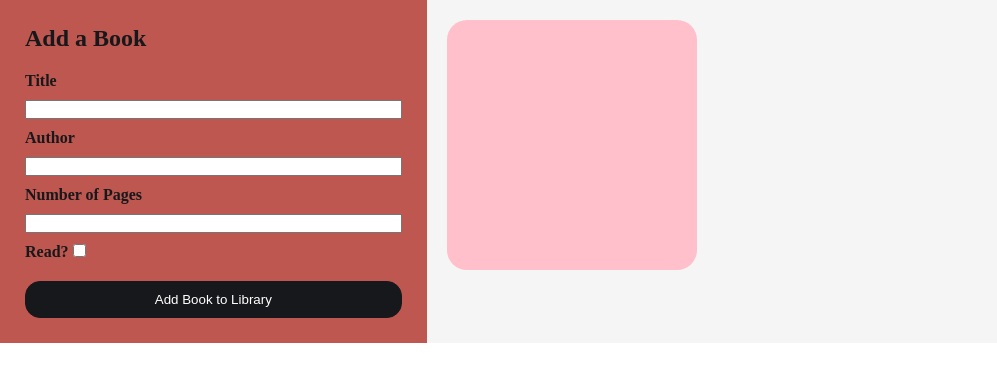
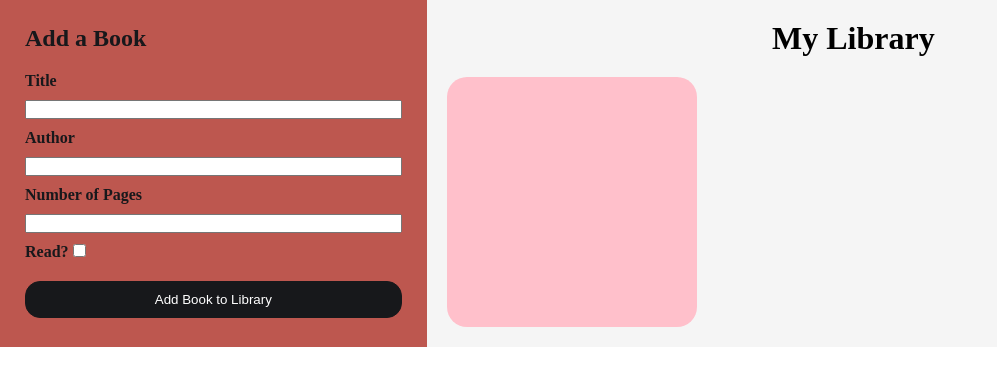
Before and after one commit to ks9927/library-odin, a plain HTML site: page index.html in a window 1280 px wide. Shown: the whole page, without its empty margins (0-997 px from the left). Drawn offline with Linux system fonts and the light colour scheme.

Commit message:
Add "my library" text

```diff
--- a/index.html
+++ b/index.html
@@ -40,6 +40,7 @@
 
          <!-- Main -->
           <div class="main">
+            <h1>My Library</h1>
             <!-- Card -->
              <div class="card"></div>
           </div>
--- a/style.css
+++ b/style.css
@@ -52,3 +52,7 @@ form {
     border-radius: 15px;
     margin-top: 10px;
 }
+.main h1 {
+    text-align: center;
+    margin-bottom: 20px;
+}
```
